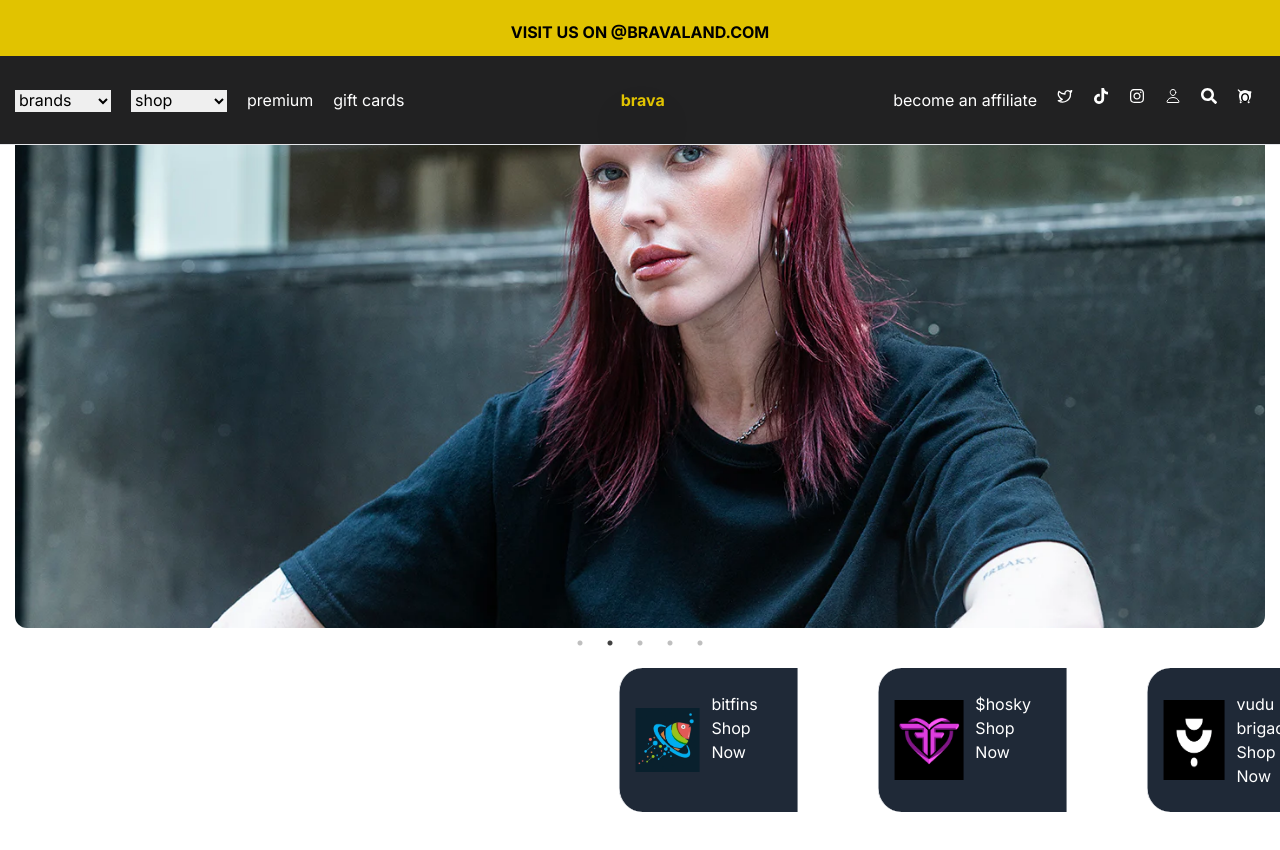
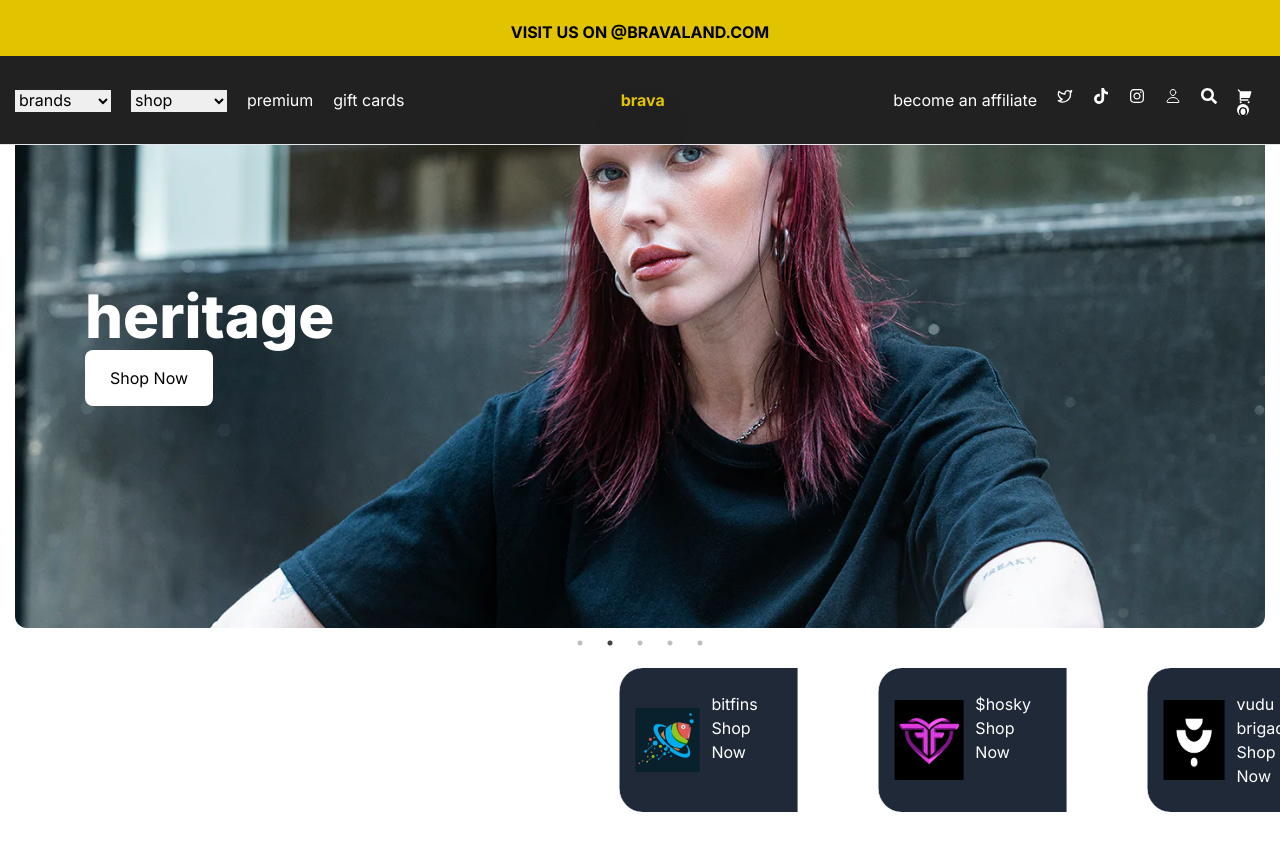
Before and after one commit to Pallavibu/nextjs_task, a Next.js app: page / in a window 1280 px wide. Shown: the top 850 px of the page. Built offline with nearby package versions, Linux system fonts and the light colour scheme.

Commit message:
done with slide

```diff
--- a/src/components/HeaderTop.tsx
+++ b/src/components/HeaderTop.tsx
@@ -45,10 +45,10 @@ const HeaderTop = () => {
                 <option value="fest">fest</option>
               </select>
             </div>
-            <div className="text-white">
+            <div className="text-white hover:text-yellow">
               <h3>premium</h3>
             </div>
-            <div className="text-white">
+            <div className="text-white hover:text-yellow">
               <h3>gift cards</h3>
             </div>
           </div>
@@ -58,7 +58,7 @@ const HeaderTop = () => {
             </h1>
           </div>
           <div className="hidden lg:flex gap-5 px-3 text-white">
-            <div>
+            <div className="hover:text-yellow">
               <p>become an affiliate</p>
             </div>
             <div className="header_top_icon_wrapper ">
@@ -78,7 +78,7 @@ const HeaderTop = () => {
             </div>
             <div className="header_top_icon_wrapper relative">
               <RiShoppingCart2Fill />
-              <div className="bg-white rounded-full absolute top-0.5 right-0.5 w-3 h-3 flex justify-center items-center text-black">
+              <div className="bg-white rounded-full absolute top-[-0.7] right-0.7 w-3 h-3 flex justify-center items-center text-black">
                 o
               </div>
             </div>
--- a/src/components/Hero.tsx
+++ b/src/components/Hero.tsx
@@ -55,11 +55,13 @@ const Hero = () => {
             <Slides
               key={item.id}
               img={item.img}
-              title={item.title}
+              title="heritage tees"
               mainTitle={item.mainTitle}
+              buttontext = "Shop Now"
             />
           ))}
         </Slider>
+
       </div>
     </div>
   );
--- a/src/components/Slides.tsx
+++ b/src/components/Slides.tsx
@@ -5,13 +5,17 @@ interface propsType {
   img: string;
   title: string;
   mainTitle: string;
+  buttontext: string;
 }
 
-const Slides: React.FC<propsType> = ({ img, title, mainTitle }) => {
+const Slides: React.FC<propsType> = ({ img, title, buttontext }) => {
   return (
     <div className="outline-none border-none relative">
       <div className="absolute left-[30px] md:left-[70px] max-w-[250px] sm:max-w-[350px] top-[50%] -translate-y-[50%]  bg-[#ffffffa2] sm:bg-transparent p-0 sm:p-0 rounded-lg sm:rounded-none">
-        <h3 className="text-white text-lg">{title}</h3>
+        <h3 className="text-white text-6xl font-extrabold">{title}</h3>
+        <div className="absolute top-16">
+          <button className="w-32 bg-white text-black p-4 rounded-lg hover:bg-black hover:text-white">{buttontext}</button>
+        </div>
       </div>
 
       <Image
```
